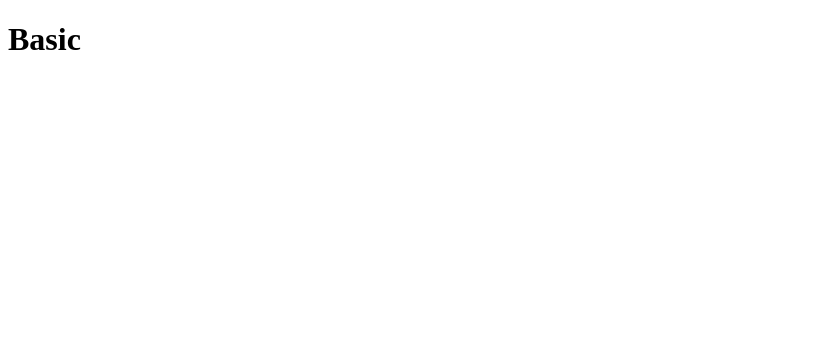
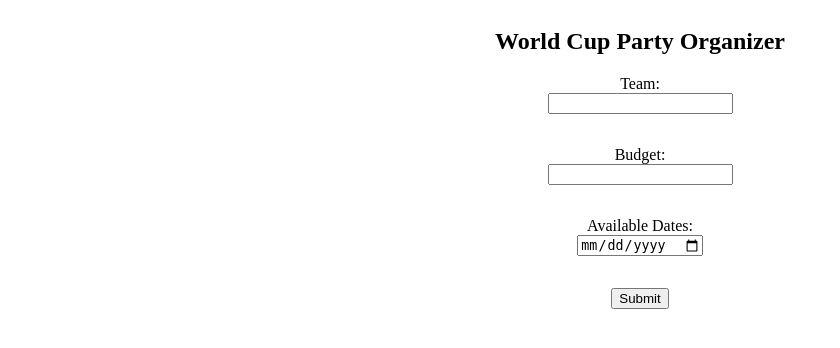
Before and after one commit to ShreyanshBanerjee/VSHacks, a Flask app: page / in a window 1280 px wide. Before the commit the part shown is almost empty. Shown: the top 348 px of the page, without its empty margins (0-840 px from the left). Run offline with Flask 3, Linux system fonts and the light colour scheme.

Commit message:
very minimal form ui (fix)

```diff
--- a/static/style.css
+++ b/static/style.css
@@ -0,0 +1,7 @@
+.main_menu {
+  display: flex;
+  flex-direction: column;
+  align-items: center;
+  justify-content: center;
+  height: 75%;
+}
--- a/templates/index.html
+++ b/templates/index.html
@@ -8,9 +8,22 @@
     <link rel="stylesheet" href="{{ url_for('static', filename='style.css') }}">
 </head>
 <body>
-    <main>
-        <h1>Basic</h1>
-    </main>
+
+<main>
+  <div class="main_menu">
+    <h2>World Cup Party Organizer</h2>
+    <label for="team">Team:</label>
+    <input type="text" id="team" name="team">
+    <p></p>
+    <label for="budget">Budget:</label>
+    <input type="number" id="budget" name="budget">
+    <p></p>
+    <label for="date">Available Dates:</label>
+    <input type="date" id="date" name="date">
+    <p></p>
+    <button onClick="submit()"> Submit </button>
+  </div>
+</main>
 
     <script src="{{ url_for('static', filename='script.js') }}"></script>
 </body>
```
